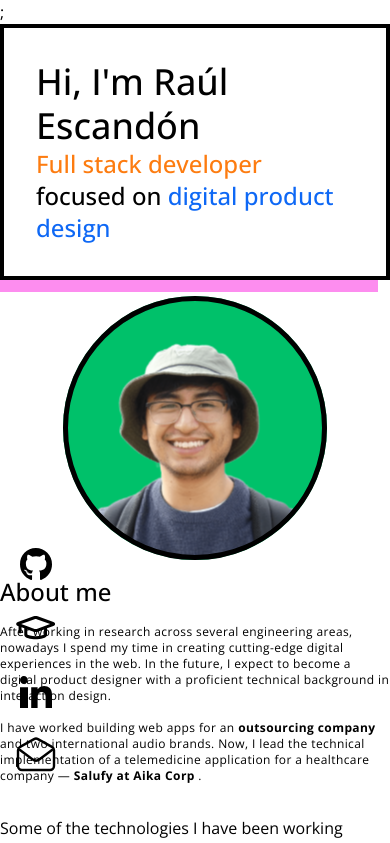
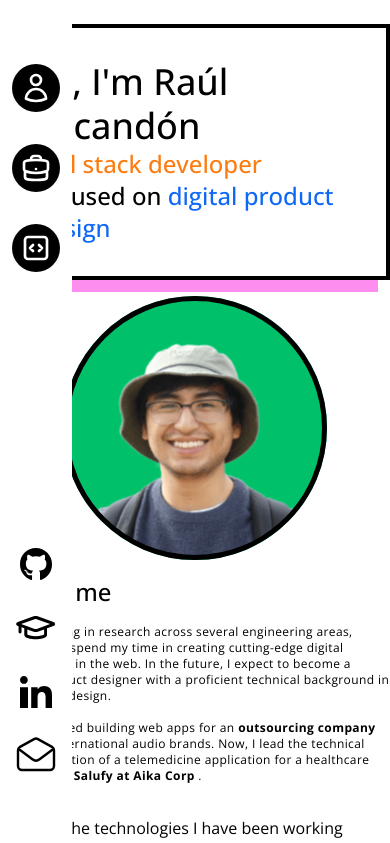
Before and after one commit to elmerescandon/eret_portfolio, a Next.js app: page / in a window 390 px wide. Shown: the top 843 px of the page. Built offline with nearby package versions, Linux system fonts and the light colour scheme.

Commit message:
:sparkles: Add z-index and background color to NavigationBarTablet

```diff
--- a/src/atomic-design/Organisms/NavigationBar/NavigationBarTablet.tsx
+++ b/src/atomic-design/Organisms/NavigationBar/NavigationBarTablet.tsx
@@ -9,7 +9,7 @@ type NavigationBarTabletProps = {
 
 const NavigationBarTablet = ({sectionReferences}: NavigationBarTabletProps) => {
   return (
-    <div className="fixed left-0  flex flex-col py-16 justify-between items-center w-[72px] h-screen">
+    <div className="fixed left-0 z-10 bg-white flex flex-col py-16 justify-between items-center w-[72px] h-screen">
       <PageSectionGroup type="tablet" sectionReferences={sectionReferences} />
       <CTALinkGroup callToActionArray={callToActionArray} size="tablet" />
     </div>
```
